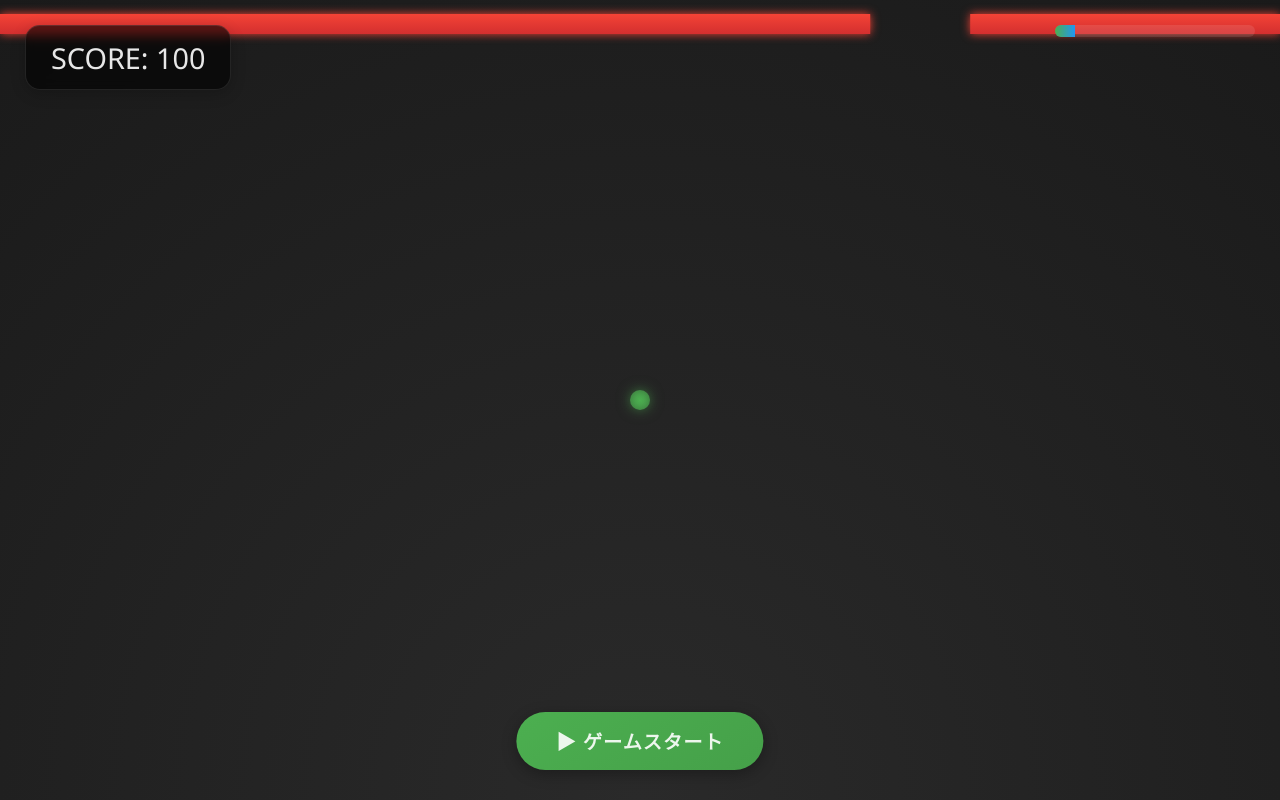
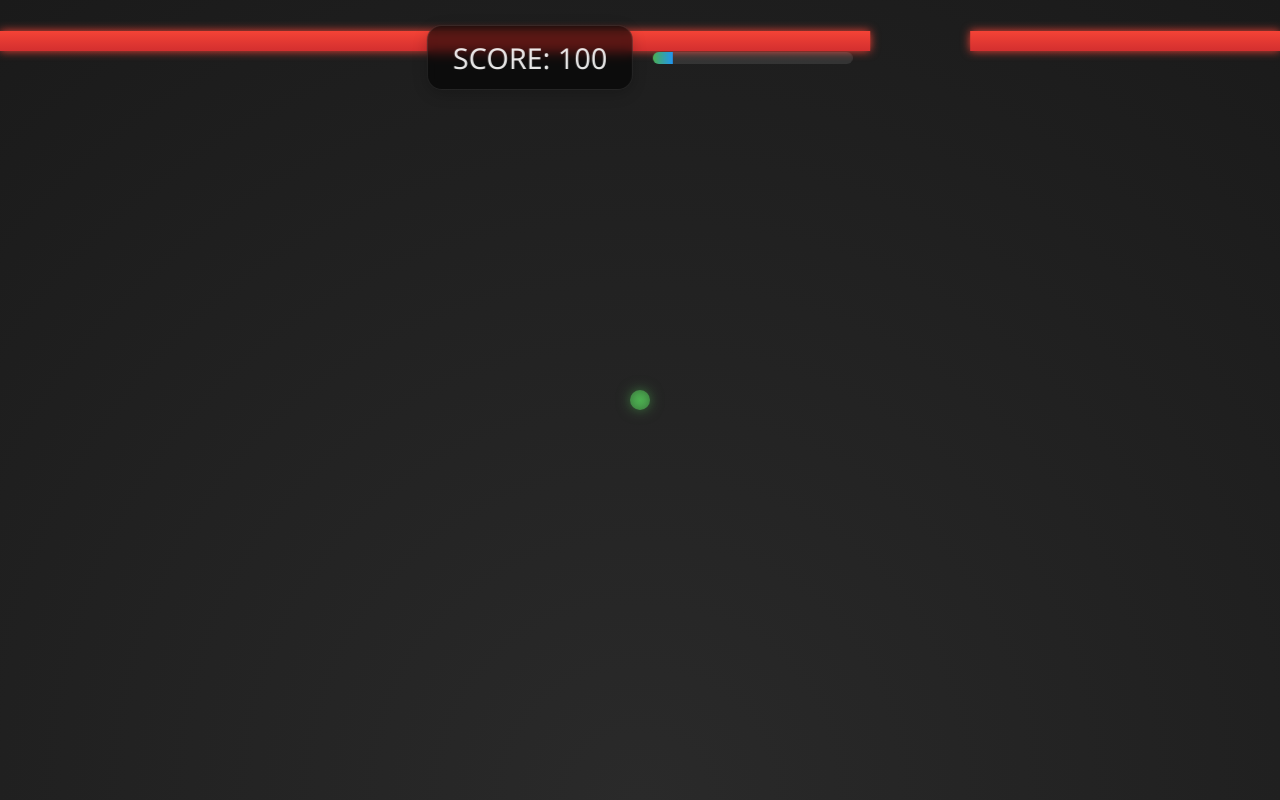
Before and after one commit to imuradevelopment/GalaxyEscape, a plain HTML site: page index.html in a window 1280 px wide. Both pictures are taken after a click on the button "▶ ゲームスタート". Drawn offline with Linux system fonts and the light colour scheme.

Commit message:
Update index.html

```diff
--- a/index.html
+++ b/index.html
@@ -6,15 +6,8 @@
   <!-- ビューポートを端末幅に合わせ、縮尺統一 -->
   <meta name="viewport" content="width=device-width, initial-scale=1.0, user-scalable=no">
 
-  <title>Galaxy Escape - モバイル向け重力迷路ゲーム</title>
+  <title>Galaxy Escape - モバイル向け重力迷路ゲーム (再スタート対応)</title>
   <style>
-    /* --------------------------------------------------------------------------
-       全体のスタイル定義
-       - 画面いっぱいに広がるCanvasと各種UI要素（ボタン、スコア表示、ゲームオーバー表示など）
-       - 全ブラウザ・端末で同様の縮尺・レイアウトになるように
-       - 「▶ ゲームスタート」や「タップで再挑戦」などはユーザの要望に合わせ改行やnowrapを調整
-    -------------------------------------------------------------------------- */
-
     :root {
       --primary-color: #4CAF50;
       --secondary-color: #2196F3;
@@ -41,7 +34,7 @@
 
     /* 開始／リセットボタン（改行なし） */
     #startButton {
-      white-space: nowrap;  /* 「▶ ゲームスタート」は改行しない */
+      white-space: nowrap;
       position: fixed;
       bottom: 30px;
       left: 50%;
@@ -64,26 +57,33 @@
       box-shadow: 0 6px 20px rgba(0,0,0,0.4);
     }
 
+    /* スコアとプログレスバーを中央上部に並べるためのコンテナ */
+    #topContainer {
+      position: fixed;
+      top: 25px;
+      left: 50%;
+      transform: translateX(-50%);
+      display: flex;
+      align-items: center;
+      gap: 20px;
+      z-index: 10;
+    }
+
     /* スコア表示 */
     #scoreDisplay {
-      position: fixed;
-      top: 25px;
-      left: 25px;
       color: var(--text-color);
       font-size: 1.8em;
-      z-index: 10;
       background: rgba(0,0,0,0.6);
       padding: 12px 25px;
       border-radius: 15px;
       backdrop-filter: blur(5px);
       border: 1px solid rgba(255,255,255,0.1);
       box-shadow: 0 4px 15px rgba(0,0,0,0.2);
-      white-space: nowrap; /* SCORE: XX などは改行防止 */
+      white-space: nowrap;
     }
 
-    /* ゲームオーバー表示（複数行） */
+    /* ゲームオーバー表示（タップで再挑戦の文言を削除） */
     #gameOverDisplay {
-      /* white-space: nowrap; ← 削除：改行して良い */
       position: fixed;
       top: 50%;
       left: 50%;
@@ -102,15 +102,12 @@
 
     /* プログレスバー（スコアの進捗を可視化） */
     #progressBar {
-      position: fixed;
-      top: 25px;
-      right: 25px;
       width: 200px;
       height: 12px;
       background: rgba(255,255,255,0.1);
       border-radius: 6px;
       overflow: hidden;
-      display: none;
+      display: block;
     }
     #progressFill {
       width: 0%;
@@ -121,7 +118,7 @@
 
     /* 難易度アップ通知（改行なし） */
     .difficulty-notice {
-      white-space: nowrap;  /* 改行なし */
+      white-space: nowrap;
       position: fixed;
       top: 50%;
       left: 50%;
@@ -154,39 +151,69 @@
   </style>
 </head>
 <body>
-  <!--
-      ----------------------------------------------------------------------------
-      【ゲーム全体ロジック概要】
-      1. ビューポート固定で、どのブラウザでも同じ縮尺になるように調整
-      2. Canvas(#gameCanvas)でネオン風ボールと壁を描画
-      3. 「▶ ゲームスタート」は改行なし(#startButton)
-      4. ゲームオーバーは複数行(「GAME OVER」と「タップで再挑戦」は別行で)
-      5. 難易度通知は改行なし(.difficulty-notice)
-      6. サブステップ方式の衝突判定で加速度的すり抜けを防ぐ
-      7. 一度衝突しても抜けられればボーナス加算
-      ----------------------------------------------------------------------------
-  -->
+  <!-- スコアとプログレスバーをまとめるコンテナ -->
+  <div id="topContainer">
+    <div id="scoreDisplay">SCORE: 0</div>
+    <div id="progressBar"><div id="progressFill"></div></div>
+  </div>
 
+  <!-- ゲームスタート前はボタンが表示される -->
   <button id="startButton">▶ ゲームスタート</button>
   <canvas id="gameCanvas"></canvas>
-  <div id="scoreDisplay">SCORE: 0</div>
 
-  <!-- ゲームオーバー表示(複数行OK) -->
   <div id="gameOverDisplay">
     <div>GAME OVER</div>
-    <div style="font-size: 0.3em; margin-top: 15px; color: rgba(255,255,255,0.8);">タップで再挑戦</div>
   </div>
 
-  <!-- プログレスバー -->
-  <div id="progressBar"><div id="progressFill"></div></div>
-
-  <!-- 難易度アップ通知（改行なし） -->
   <div class="difficulty-notice" id="difficultyNotice">難易度が上がりました！</div>
 
   <script>
-    /*
-      ========= グローバル変数・初期設定 =========
+    /* ===== CONFIG =====
+       ここに各種係数・調整値をまとめています。
+       変更することでゲームバランスを簡単に調整できます。
     */
+    const CONFIG = {
+      // ゲーム初期値
+      initialScore: 100,
+      initialMilestone: 1000,
+
+      // 壁に関する設定
+      initialWallSpeed: 3,        // 壁の初期速度（ベース値）
+      initialGapWidth: 100,         // 壁のギャップ幅初期値
+      initialCollisionPenalty: 10,  // 衝突時のスコア減少値
+      wallInterval: 150,            // 壁生成のタイマー間隔（単位：擬似フレーム）
+      wallThickness: 20,            // 壁の厚み（ピクセル）
+      wallSpeedMultiplier: 60,      // 壁の移動速度計算用（秒換算係数）
+
+      // 衝突時の押し戻し量
+      pushForce: 5,
+
+      // センサー・玉移動に関する設定
+      smoothingFactor: 0.1,         // センサー値のスムージング係数
+      tiltThreshold: 1.0,           // 微小な傾きを 0 と見なす閾値（度）
+      sensitivityX: 30,             // 横方向の感度
+      sensitivityY: 15,             // 縦方向の感度
+      subSteps: 4,                  // 移動時のサブステップ回数
+
+      // 時間補正
+      maxDeltaTime: 0.05,           // 1フレームあたりの最大経過時間（秒）
+
+      // 難易度アップ時の調整値
+      milestoneIncrement: 1000,     // スコアがこの値ごとに難易度アップ
+      wallSpeedIncrease: 2,         // 難易度アップ時の壁速度増加量
+      gapWidthDecrease: 10,         // 難易度アップ時のギャップ幅減少量
+      minGapWidth: 20,              // ギャップ幅の最小値
+      collisionPenaltyIncrease: 5,  // 難易度アップ時の衝突ペナルティ増加量
+
+      // ボーナス加点
+      bonusFactor: 5,               // ボーナス計算：(canvas.height - charY) / bonusFactor
+
+      // 背景エフェクト
+      starEffectProbability: 0.05,  // 星（背景エフェクト）の描画確率
+      starSize: 1.5                 // 星のサイズ（ピクセル）
+    };
+
+    /* ===== グローバル変数 ===== */
     const canvas = document.getElementById('gameCanvas');
     const ctx = canvas.getContext('2d');
 
@@ -197,7 +224,8 @@
     const progressFill = document.getElementById('progressFill');
     const difficultyNotice = document.getElementById('difficultyNotice');
 
-    let animationId = null; // requestAnimationFrame管理
+    let animationId = null; // requestAnimationFrame 管理
+    let lastTimestamp = 0;  // 前フレームの時刻（時間依存処理用）
 
     // 画面サイズ調整
     function resizeCanvas() {
@@ -207,14 +235,15 @@
     window.addEventListener('resize', resizeCanvas);
     resizeCanvas();
 
-    // ボール関連
+    // 玉（キャラクター）関連
     let charX, charY;
     const radius = 10;
 
     // センサー関連
     let currentBeta = 0, currentGamma = 0;
     let smoothBeta = 0, smoothGamma = 0;
-    const smoothingFactor = 0.1;
+
+    // キャリブレーション（ゲーム開始時に現在の傾きを基準として記録）
     let baseBeta = 0, baseGamma = 0;
 
     // ゲーム状態
@@ -222,20 +251,19 @@
     let gameOver = false;
 
     // スコア・難易度
-    let score = 100;
-    let nextMilestone = 1000;
-    let baseWallSpeed = 2;
-    let baseGapWidth = 100;
-    let baseCollisionPenalty = 10;
-    const pushForce = 5;
+    let score = CONFIG.initialScore;
+    let nextMilestone = CONFIG.initialMilestone;
 
-    // 壁関連
+    // 壁関連（初期値）
+    let baseWallSpeed = CONFIG.initialWallSpeed;
+    let baseGapWidth = CONFIG.initialGapWidth;
+    let baseCollisionPenalty = CONFIG.initialCollisionPenalty;
+
+    // 壁生成タイマー
     let walls = [];
-    const wallThickness = 20;
     let wallTimer = 0;
-    const wallInterval = 150;
 
-    // iOS向けセンサー許可(必要時)
+    // iOS向けセンサー許可（必要時）
     if (typeof DeviceMotionEvent.requestPermission === 'function') {
       document.body.addEventListener('click', async () => {
         try {
@@ -249,7 +277,7 @@
       }, { once: true });
     }
 
-    // deviceorientation イベントでBeta/Gamma取得
+    // deviceorientation イベントで Beta/Gamma を取得
     window.addEventListener('deviceorientation', (event) => {
       currentBeta = event.beta;
       currentGamma = event.gamma;
@@ -257,21 +285,21 @@
 
     // ========== 開始／リセット ボタン ==========
     startButton.addEventListener('click', () => {
-      if (animationId !== null) {
-        cancelAnimationFrame(animationId);
-        animationId = null;
-      }
+      // ゲームスタートボタンを押下したら非表示に
+      startButton.style.display = "none";
       resetGame();
-      animationId = requestAnimationFrame(loop);
+      animationId = requestAnimationFrame(gameLoop);
     });
 
-    // ========== 初期化処理 ==========
+    // ========== 初期化処理（キャリブレーション含む） ==========
     function resetGame() {
-      score = 100;
-      nextMilestone = 1000;
-      baseWallSpeed = 2;
-      baseGapWidth = 100;
-      baseCollisionPenalty = 10;
+      score = CONFIG.initialScore;
+      nextMilestone = CONFIG.initialMilestone;
+
+      // 壁のパラメータ再設定
+      baseWallSpeed = CONFIG.initialWallSpeed;
+      baseGapWidth = CONFIG.initialGapWidth;
+      baseCollisionPenalty = CONFIG.initialCollisionPenalty;
 
       charX = canvas.width / 2;
       charY = canvas.height / 2;
@@ -281,7 +309,10 @@
 
       gameOver = false;
       gameOverDisplay.style.display = "none";
+      // プログレスバーは常に表示
+      progressBar.style.display = "block";
 
+      // キャリブレーション：現在のセンサー値を基準として保存
       baseBeta = currentBeta;
       baseGamma = currentGamma;
       smoothBeta = currentBeta;
@@ -290,6 +321,131 @@
       gameStarted = true;
       updateScoreDisplay();
       updateProgressBar();
+
+      lastTimestamp = 0;
+    }
+
+    // ========== メインループ（時間依存） ==========
+    function gameLoop(timestamp) {
+      if (lastTimestamp === 0) {
+        lastTimestamp = timestamp;
+      }
+      const deltaTime = (timestamp - lastTimestamp) / 1000;
+      lastTimestamp = timestamp;
+      // フレームあたりの経過時間を制限
+      const dt = Math.min(deltaTime, CONFIG.maxDeltaTime);
+
+      if (!gameOver) {
+        updateBall(dt);
+        updateWalls(dt);
+        checkDifficultyUp();
+        checkGameOver();
+        updateScoreDisplay();
+        draw();
+        animationId = requestAnimationFrame(gameLoop);
+      } else {
+        animationId = null;
+      }
+    }
+
+    // ========== 玉の移動（時間依存＋サブステップ） ==========
+    function updateBall(dt) {
+      if (!gameStarted) return;
+
+      // センサー値のスムージング
+      smoothBeta = smoothBeta * (1 - CONFIG.smoothingFactor) + currentBeta * CONFIG.smoothingFactor;
+      smoothGamma = smoothGamma * (1 - CONFIG.smoothingFactor) + currentGamma * CONFIG.smoothingFactor;
+
+      let diffBeta = smoothBeta - baseBeta;
+      let diffGamma = smoothGamma - baseGamma;
+
+      // 小さな傾きは閾値未満なら 0 とする
+      if (Math.abs(diffBeta) < CONFIG.tiltThreshold) diffBeta = 0;
+      if (Math.abs(diffGamma) < CONFIG.tiltThreshold) diffGamma = 0;
+
+      // 1フレームあたりの移動量＝傾き × 感度 × 経過時間
+      let totalDeltaX = diffGamma * CONFIG.sensitivityX * dt;
+      let totalDeltaY = diffBeta  * CONFIG.sensitivityY * dt;
+
+      // サブステップで分割して移動（衝突判定の精度向上）
+      const steps = CONFIG.subSteps;
+      const stepX = totalDeltaX / steps;
+      const stepY = totalDeltaY / steps;
+
+      for (let i = 0; i < steps; i++) {
+        charX += stepX;
+        charY += stepY;
+
+        // 画面端でクランプ
+        if (charX < radius) charX = radius;
+        if (charX > canvas.width - radius) charX = canvas.width - radius;
+        if (charY < radius) charY = radius;
+        if (charY > canvas.height - radius) charY = canvas.height - radius;
+
+        // 壁との衝突判定
+        for (let wall of walls) {
+          if (!wall.processed && isBallCollidingWithWall(wall)) {
+            if (!wall.collided) {
+              score -= baseCollisionPenalty;
+              wall.collided = true;
+            }
+            charY += CONFIG.pushForce;
+            if (charY > canvas.height - radius) {
+              charY = canvas.height - radius;
+            }
+          }
+        }
+      }
+    }
+
+    // ========== 壁の生成・更新（時間依存） ==========
+    function updateWalls(dt) {
+      // 1秒あたりの壁の移動距離
+      const wallSpeedPerSec = baseWallSpeed * CONFIG.wallSpeedMultiplier;
+      for (let wall of walls) {
+        wall.y += wallSpeedPerSec * dt;
+
+        // 衝突判定
+        if (!wall.processed && isBallCollidingWithWall(wall)) {
+          if (!wall.collided) {
+            score -= baseCollisionPenalty;
+            wall.collided = true;
+          }
+          charY += CONFIG.pushForce;
+        }
+
+        // ボーナス判定（壁を抜けた瞬間に加点）
+        if (!wall.processed && wall.y > charY && !isBallCollidingWithWall(wall)) {
+          let bonus = Math.round((canvas.height - charY) / CONFIG.bonusFactor);
+          score += bonus;
+          addScoreBonus(bonus, charX, charY);
+          wall.processed = true;
+        }
+      }
+
+      // 画面下に出た壁を削除
+      walls = walls.filter(w => w.y < canvas.height);
+
+      // 壁生成タイマーの更新
+      wallTimer += dt * CONFIG.wallSpeedMultiplier;
+      if (wallTimer > CONFIG.wallInterval) {
+        walls.push(createWall());
+        wallTimer = 0;
+      }
+    }
+
+    // ========== 壁の生成 ==========
+    function createWall() {
+      const margin = 50;
+      const gapX = Math.random() * (canvas.width - baseGapWidth - 2 * margin) + margin;
+      return {
+        y: -CONFIG.wallThickness,
+        gapX: gapX,
+        gapWidth: baseGapWidth,
+        thickness: CONFIG.wallThickness,
+        processed: false,
+        collided: false
+      };
     }
 
     // ========== 衝突判定 ==========
@@ -300,54 +456,6 @@
       );
     }
 
-    // ========== 壁生成 ==========
-    function createWall() {
-      const margin = 50;
-      const gapX = Math.random() * (canvas.width - baseGapWidth - 2*margin) + margin;
-      return {
-        y: -wallThickness,
-        gapX: gapX,
-        gapWidth: baseGapWidth,
-        thickness: wallThickness,
-        processed: false,
-        collided: false
-      };
-    }
-
-    // ========== 壁更新・衝突/ボーナス処理 ==========
-    function updateWalls() {
-      for (let wall of walls) {
-        wall.y += baseWallSpeed;
-
-        // 衝突
-        if (!wall.processed && isBallCollidingWithWall(wall)) {
-          if (!wall.collided) {
-            score -= baseCollisionPenalty;
-            wall.collided = true;
-          }
-          charY += pushForce;
-        }
-
-        // ボーナス判定: ボールを下に抜けた瞬間
-        if (!wall.processed && wall.y > charY && !isBallCollidingWithWall(wall)) {
-          let bonus = Math.round((canvas.height - charY) / 5);
-          score += bonus;
-          addScoreBonus(bonus, charX, charY);
-          wall.processed = true;
-        }
-      }
-
-      // 画面下に消えた壁を削除
-      walls = walls.filter(w => w.y < canvas.height);
-
-      // 定期的に壁生成
-      wallTimer++;
-      if (wallTimer > wallInterval) {
-        walls.push(createWall());
-        wallTimer = 0;
-      }
-    }
-
     // ========== 難易度アップ ==========
     function checkDifficultyUp() {
       if (score >= nextMilestone) {
@@ -356,70 +464,13 @@
           difficultyNotice.style.opacity = '0';
         }, 1500);
 
-        baseWallSpeed += 1;
-        baseGapWidth -= 10;
-        if (baseGapWidth < 20) baseGapWidth = 20;
-        baseCollisionPenalty += 5;
-        nextMilestone += 1000;
+        // 難易度アップ時の各値調整
+        baseWallSpeed += CONFIG.wallSpeedIncrease;
+        baseGapWidth -= CONFIG.gapWidthDecrease;
+        if (baseGapWidth < CONFIG.minGapWidth) baseGapWidth = CONFIG.minGapWidth;
+        baseCollisionPenalty += CONFIG.collisionPenaltyIncrease;
+        nextMilestone += CONFIG.milestoneIncrement;
       }
-    }
-
-    // ========== ボール移動(サブステップ) ==========
-    function updateBall() {
-      if (!gameStarted) return;
-
-      smoothBeta = smoothBeta * (1 - smoothingFactor) + currentBeta * smoothingFactor;
-      smoothGamma = smoothGamma * (1 - smoothingFactor) + currentGamma * smoothingFactor;
-
-      let diffBeta = smoothBeta - baseBeta;
-      let diffGamma = smoothGamma - baseGamma;
-
-      const threshold = 1.0;
-      if (Math.abs(diffBeta) < threshold) diffBeta = 0;
-      if (Math.abs(diffGamma) < threshold) diffGamma = 0;
-
-      const sensitivityX = 0.3;
-      const sensitivityY = 0.15;
-      let deltaX = diffGamma * sensitivityX;
-      let deltaY = diffBeta * sensitivityY;
-
-      const maxDeltaX = 8, maxDeltaY = 5;
-      deltaX = Math.max(Math.min(deltaX, maxDeltaX), -maxDeltaX);
-      deltaY = Math.max(Math.min(deltaY, maxDeltaY), -maxDeltaY);
-
-      const steps = 4;
-      const stepX = deltaX / steps;
-      const stepY = deltaY / steps;
-
-      for (let i = 0; i < steps; i++) {
-        charX += stepX;
-        charY += stepY;
-
-        // 画面端クランプ
-        if (charX < radius) charX = radius;
-        if (charX > canvas.width - radius) charX = canvas.width - radius;
-        if (charY < radius) charY = radius;
-        if (charY > canvas.height - radius) charY = canvas.height - radius;
-
-        // 壁衝突
-        for (let wall of walls) {
-          if (!wall.processed && isBallCollidingWithWall(wall)) {
-            if (!wall.collided) {
-              score -= baseCollisionPenalty;
-              wall.collided = true;
-            }
-            charY += pushForce;
-            if (charY > canvas.height - radius) {
-              charY = canvas.height - radius;
-            }
-          }
-        }
-      }
-    }
-
-    // ========== スコア表示更新 ==========
-    function updateScoreDisplay() {
-      scoreDisplay.textContent = `SCORE: ${score}`;
     }
 
     // ========== ボーナス演出 ==========
@@ -432,6 +483,19 @@
       document.body.appendChild(popup);
 
       setTimeout(() => popup.remove(), 1000);
+    }
+
+    // ========== スコア表示更新 ==========
+    function updateScoreDisplay() {
+      scoreDisplay.textContent = `SCORE: ${score}`;
+    }
+
+    // ========== プログレスバー更新 ==========
+    function updateProgressBar() {
+      const progress = (score % CONFIG.milestoneIncrement) / CONFIG.milestoneIncrement * 100;
+      progressFill.style.width = `${progress}%`;
+      // 常に表示
+      progressBar.style.display = 'block';
     }
 
     // ========== ゲームオーバー判定 ==========
@@ -447,26 +511,21 @@
         ctx.fillStyle = 'rgba(244,67,54,0.2)';
         ctx.fillRect(0, 0, canvas.width, canvas.height);
         ctx.shadowBlur = 0;
+        // ゲームオーバー時は再度「ゲームスタート」ボタンを表示
+        startButton.style.display = "block";
       }
     }
 
-    // ========== 背景エフェクト ==========
+    // ========== 背景エフェクト描画 ==========
     function drawBackgroundEffects() {
-      if (Math.random() < 0.05) {
-        ctx.fillStyle = `rgba(255,255,255,${Math.random()*0.3})`;
+      if (Math.random() < CONFIG.starEffectProbability) {
+        ctx.fillStyle = `rgba(255,255,255,${Math.random() * 0.3})`;
         ctx.fillRect(
-          Math.random()*canvas.width,
-          Math.random()*canvas.height,
-          1.5, 1.5
+          Math.random() * canvas.width,
+          Math.random() * canvas.height,
+          CONFIG.starSize, CONFIG.starSize
         );
       }
-    }
-
-    // ========== プログレスバー更新 ==========
-    function updateProgressBar() {
-      const progress = (score % 1000) / 1000 * 100;
-      progressFill.style.width = `${progress}%`;
-      progressBar.style.display = gameStarted ? 'block' : 'none';
     }
 
     // ========== メイン描画処理 ==========
@@ -474,10 +533,10 @@
       ctx.clearRect(0, 0, canvas.width, canvas.height);
       drawBackgroundEffects();
 
-      // ネオングラデのボール
+      // 玉の描画（ネオングラデーション）
       const gradient = ctx.createRadialGradient(
         charX, charY, 0,
-        charX, charY, radius*2
+        charX, charY, radius * 2
       );
       gradient.addColorStop(0, 'rgba(76,175,80,1)');
       gradient.addColorStop(1, 'rgba(76,175,80,0.3)');
@@ -490,7 +549,7 @@
       ctx.fill();
       ctx.shadowBlur = 0;
 
-      // 壁描画(ネオンレッド)
+      // 壁の描画（ネオンレッド）
       walls.forEach(wall => {
         const wallGradient = ctx.createLinearGradient(0, wall.y, 0, wall.y + wall.thickness);
         wallGradient.addColorStop(0, '#F44336');
@@ -499,9 +558,9 @@
         ctx.fillStyle = wallGradient;
         ctx.shadowColor = '#F44336';
         ctx.shadowBlur = 10;
-        // 左壁
+        // 左側の壁
         ctx.fillRect(0, wall.y, wall.gapX, wall.thickness);
-        // 右壁
+        // 右側の壁
         ctx.fillRect(wall.gapX + wall.gapWidth, wall.y,
           canvas.width - (wall.gapX + wall.gapWidth), wall.thickness);
         ctx.shadowBlur = 0;
@@ -510,25 +569,10 @@
       updateProgressBar();
     }
 
-    // ========== メインループ ==========
-    function loop() {
-      if (!gameOver) {
-        updateBall();
-        updateWalls();
-        checkDifficultyUp();
-        checkGameOver();
-        updateScoreDisplay();
-        draw();
-        animationId = requestAnimationFrame(loop);
-      } else {
-        animationId = null;
-      }
-    }
-
-    // ========== ゲームオーバー表示タップで再スタート ==========
-    gameOverDisplay.addEventListener('click', () => {
-      startButton.click();
-    });
+    // 初期表示時に、resetGame() を呼び出し draw() を１回実行して
+    // 玉とプログレスバー（1000 の倍数メーター）を表示する
+    resetGame();
+    draw();
   </script>
 </body>
 </html>
```
